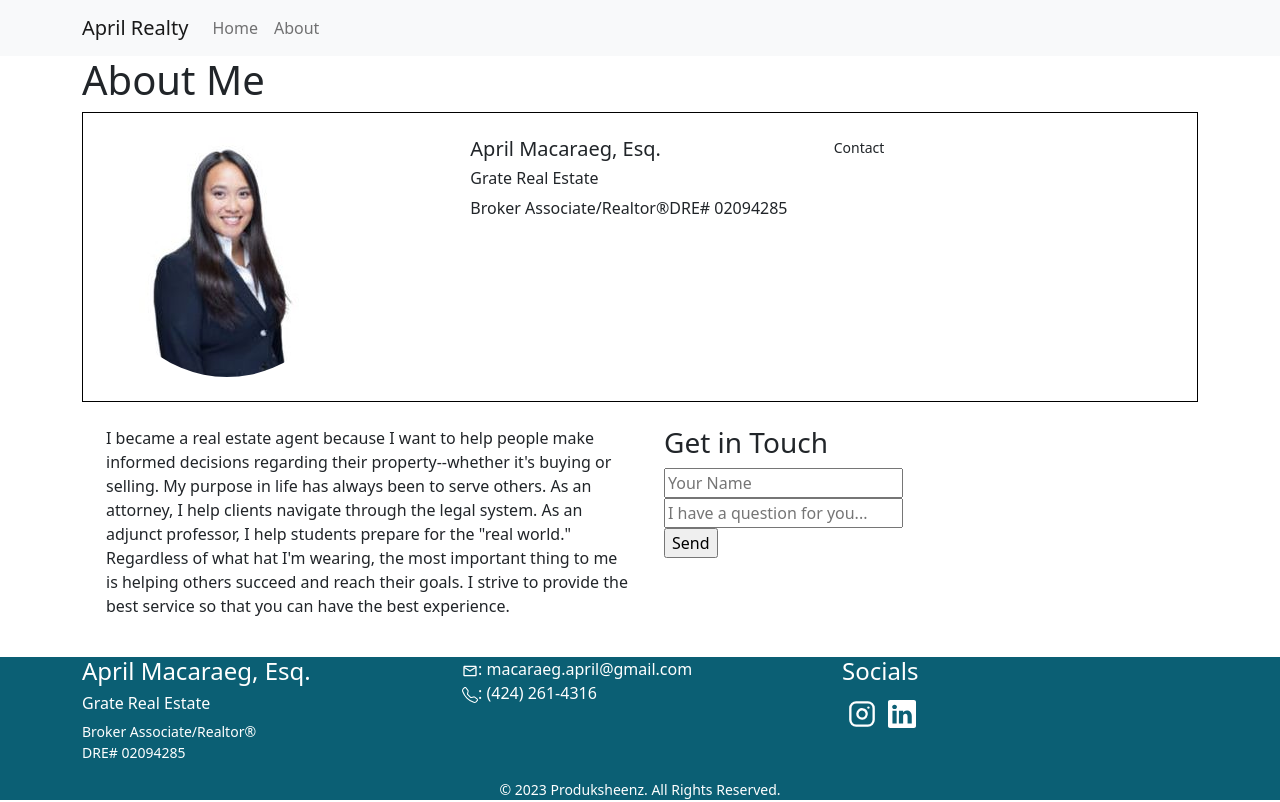
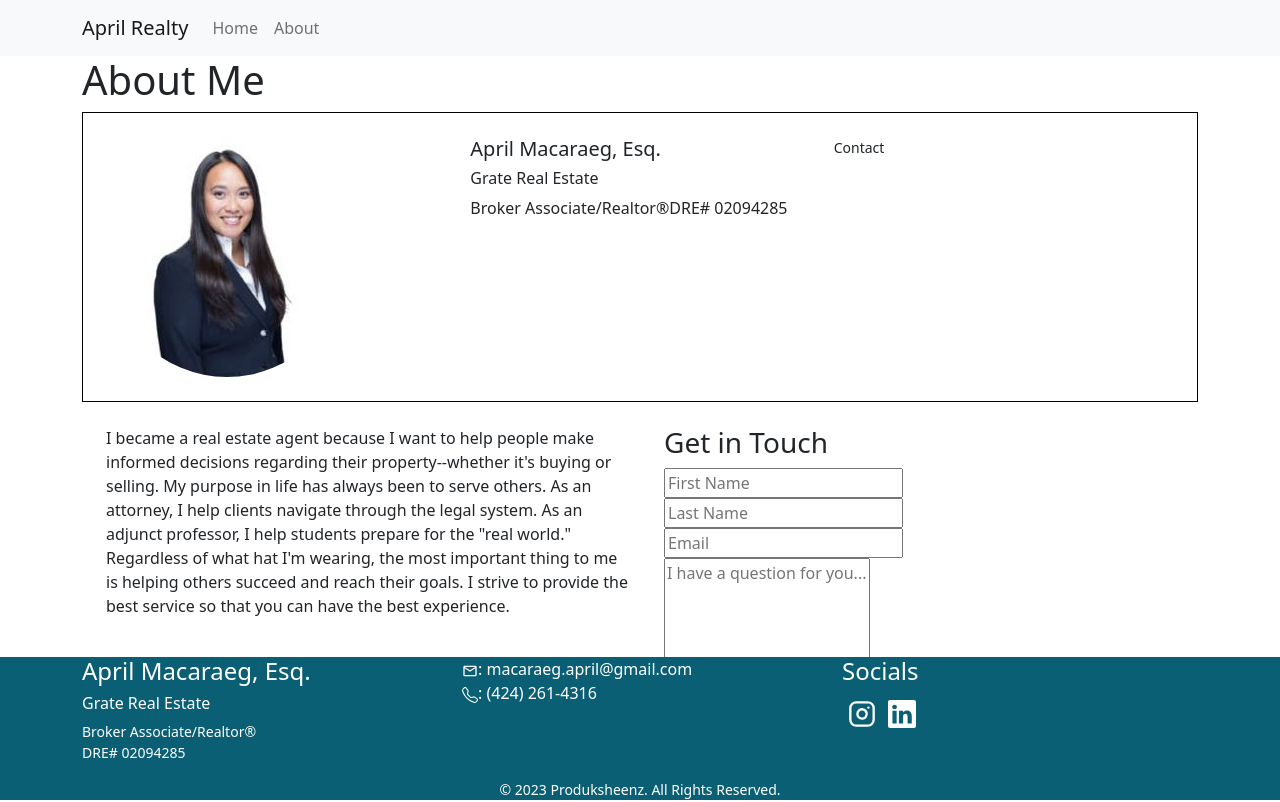
Before and after one commit to essbee808/april-realty, a React (Create React App) app: page /about in a window 1280 px wide. Built offline with nearby package versions, Linux system fonts and the light colour scheme.

Commit message:
Import and configure emailjs

```diff
--- a/package.json
+++ b/package.json
@@ -7,6 +7,7 @@
     "@testing-library/react": "^13.4.0",
     "@testing-library/user-event": "^13.5.0",
     "bootstrap": "^5.2.3",
+    "emailjs-com": "^3.2.0",
     "react": "^18.2.0",
     "react-bootstrap": "^2.7.0",
     "react-dom": "^18.2.0",
--- a/src/components/contact/Contact.jsx
+++ b/src/components/contact/Contact.jsx
@@ -3,22 +3,37 @@ import {BsTelephone} from 'react-icons/bs'
 import {MdOutlineEmail} from 'react-icons/md'
 import {AiOutlineInstagram} from 'react-icons/ai'
 import Profile from '../../assets/profile.jpg'
+import { useRef } from 'react';
+import emailjs from 'emailjs-com'
 
 import Container from 'react-bootstrap/Container'
 import Row from 'react-bootstrap/Row'
 import Col from 'react-bootstrap/Col'
 
 
+
 const Contact = () => {
+  const form = useRef();
+
+  const sendEmail = (e) => {
+    e.preventDefault();
+
+    emailjs.sendForm('service_hrq0qin', 'template_9q19nmr', form.current, '-Fyq1bupIBAfjxLqM');
+    // emailjs.sendForm(serviceID, templateID, templateParams, -Fyq1bupIBAfjxLqM);
+    e.target.reset();
+  }
+
   return (
     <Container >
         <Row>
           <Col>
             <h3>Get in Touch</h3>
-            <form action="">
-              <input type="text" placeholder="Your Name" /><br/>
-              <input type="textarea" placeholder="I have a question for you..."/><br/>
-              <input type="submit" value="Send"/>
+            <form ref={form} onSubmit={sendEmail}>
+              <input type="text" name="first_name" placeholder="First Name" required/><br/>
+              <input type="text" name="last_name" placeholder="Last Name" required/><br/>
+              <input type="text" name="email" placeholder="Email" required/><br/>
+              <textarea rows="7" name="message" placeholder="I have a question for you..." required/><br/>
+              <button type="submit">Send Message</button>
             </form>
           </Col>
         </Row>
```
Also changed, not shown: 1 other file (tests, documents, lock files or other folders).
